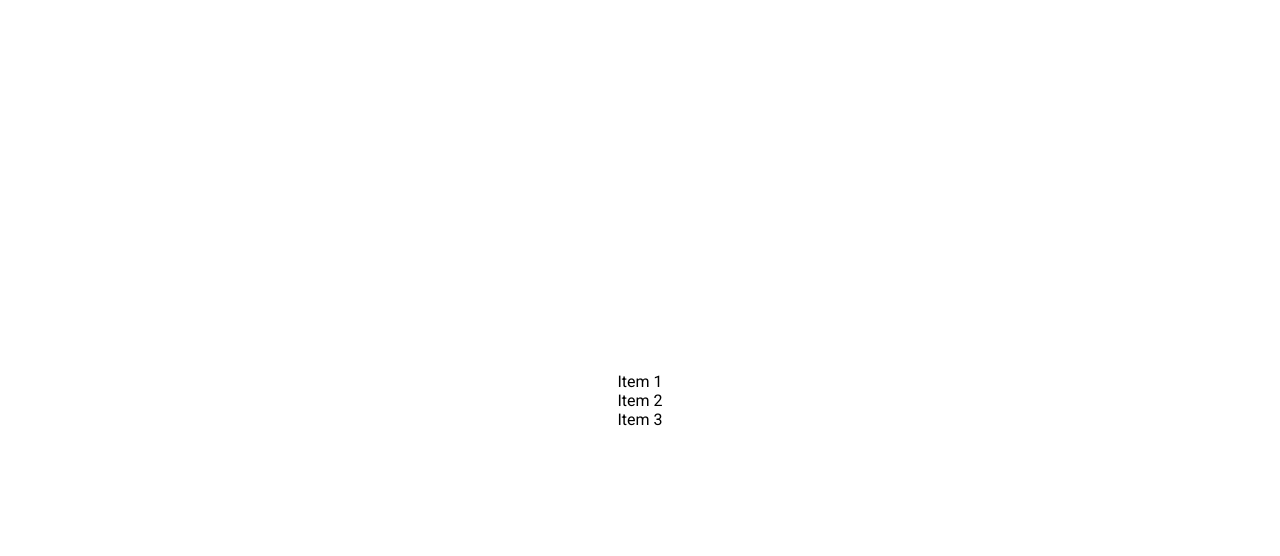
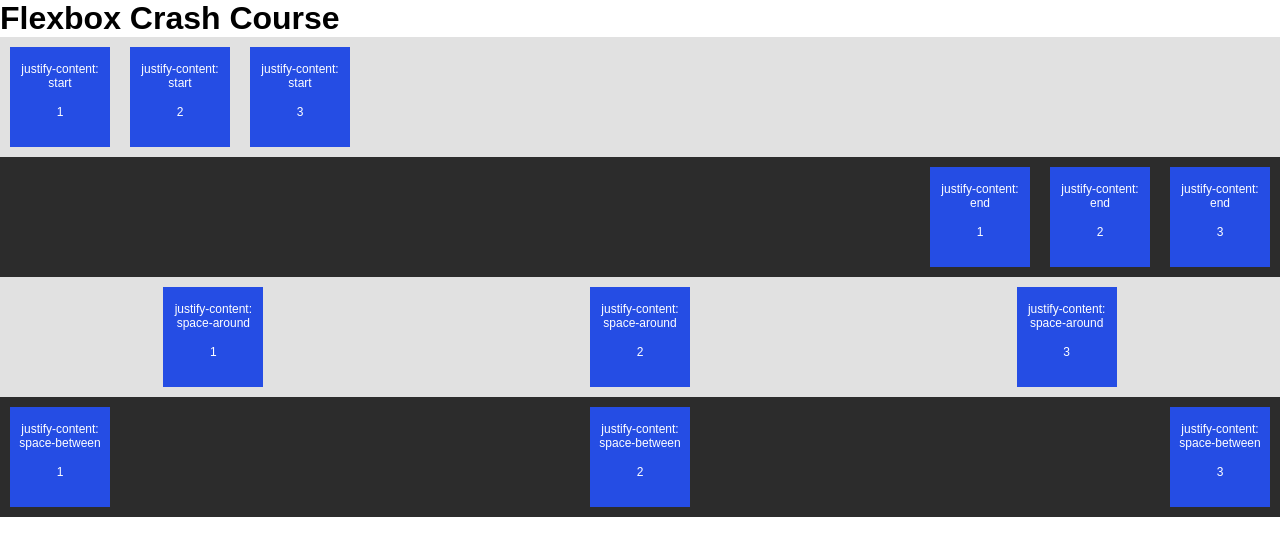
Before and after one commit to McCartyJDM/dev-practice, a plain HTML site: page 01-flexbox-crash-course/index.html in a window 1280 px wide. Drawn offline with Linux system fonts and the light colour scheme.

Commit message:
Update project to show justify-content properties

```diff
--- a/01-flexbox-crash-course/index.html
+++ b/01-flexbox-crash-course/index.html
@@ -9,10 +9,26 @@
     <title>Flexbox Crash Course</title>
 </head>
 <body>
-    <div class="flex-container">
-        <div class="item">Item 1</div>
-        <div class="item">Item 2</div>
-        <div class="item">Item 3</div>
+    <h1>Flexbox Crash Course</h1>
+    <div class="start-container">
+        <div class="item"><p>justify-content: start</p>1</div>
+        <div class="item"><p>justify-content: start</p>2</div>
+        <div class="item"><p>justify-content: start</p>3</div>
+    </div>
+    <div class="end-container">
+        <div class="item"><p>justify-content: end</p>1</div>
+        <div class="item"><p>justify-content: end</p>2</div>
+        <div class="item"><p>justify-content: end</p>3</div>
+    </div>
+    <div class="space-around-container">
+        <div class="item"><p>justify-content: space-around</p>1</div>
+        <div class="item"><p>justify-content: space-around</p>2</div>
+        <div class="item"><p>justify-content: space-around</p>3</div>
+    </div>
+    <div class="space-between-container">
+        <div class="item"><p>justify-content: space-between</p>1</div>
+        <div class="item"><p>justify-content: space-between</p>2</div>
+        <div class="item"><p>justify-content: space-between</p>3</div>
     </div>
 </body>
 </html>
--- a/01-flexbox-crash-course/styles.css
+++ b/01-flexbox-crash-course/styles.css
@@ -2,15 +2,51 @@
 
 * {
     box-sizing: border-box;
+    margin: 0;
+    padding: 0;
 }
 
 body {
-    font-family: 'Roboto', sans-serif;
+    font-family: Arial, Helvetica, sans-serif;
+}
+
+div {
+    font-size: 12px;
+    text-align: center;
+}
+
+p {
+    padding: 15px 0px;
+}
+
+.start-container {
     display: flex;
-    flex-direction: column;
-    align-items: center;
-    justify-content: center;
-    height: 100vh;
-    overflow: hidden;
-    margin: 0;
+    background-color: #e1e1e1;
+    justify-content: start;
 }
+
+.end-container {
+    display: flex;
+    background-color: #2c2c2c;
+    justify-content: end;
+}
+
+.space-around-container {
+    display: flex;
+    background-color: #e1e1e1;
+    justify-content: space-around;
+}
+
+.space-between-container {
+    display: flex;
+    background-color: #2c2c2c;
+    justify-content: space-between;
+}
+
+.item {
+    width: 100px;
+    height: 100px;
+    background: #254de4;
+    margin: 10px;
+    color: #fff;
+}
```
